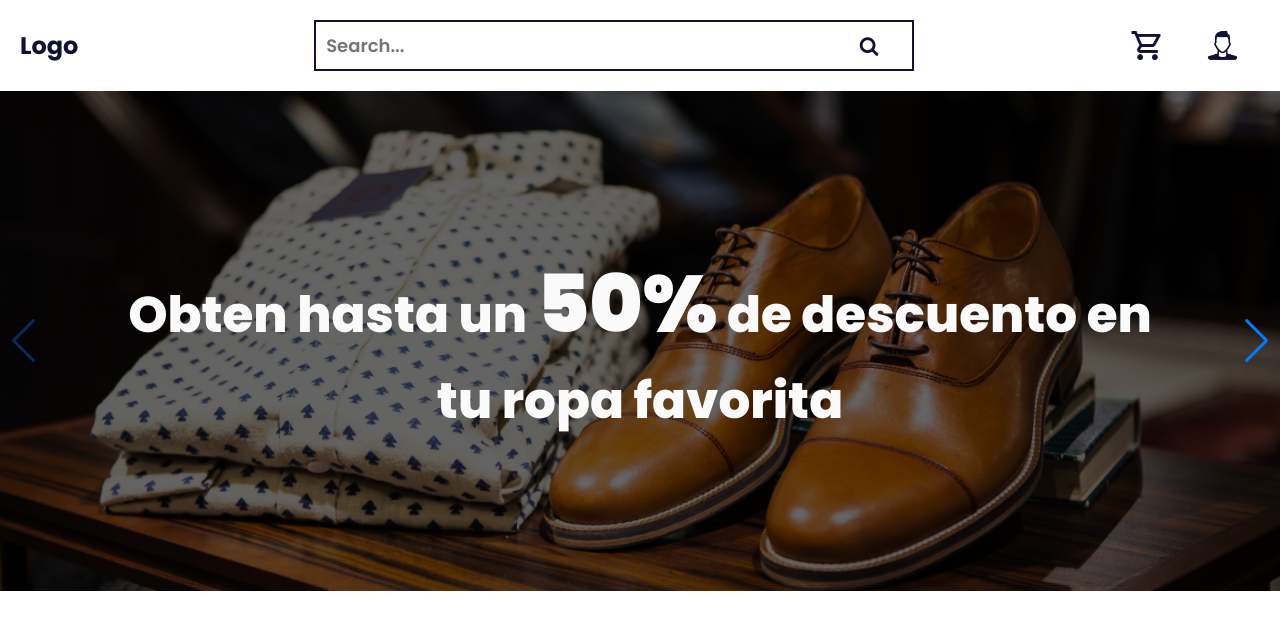
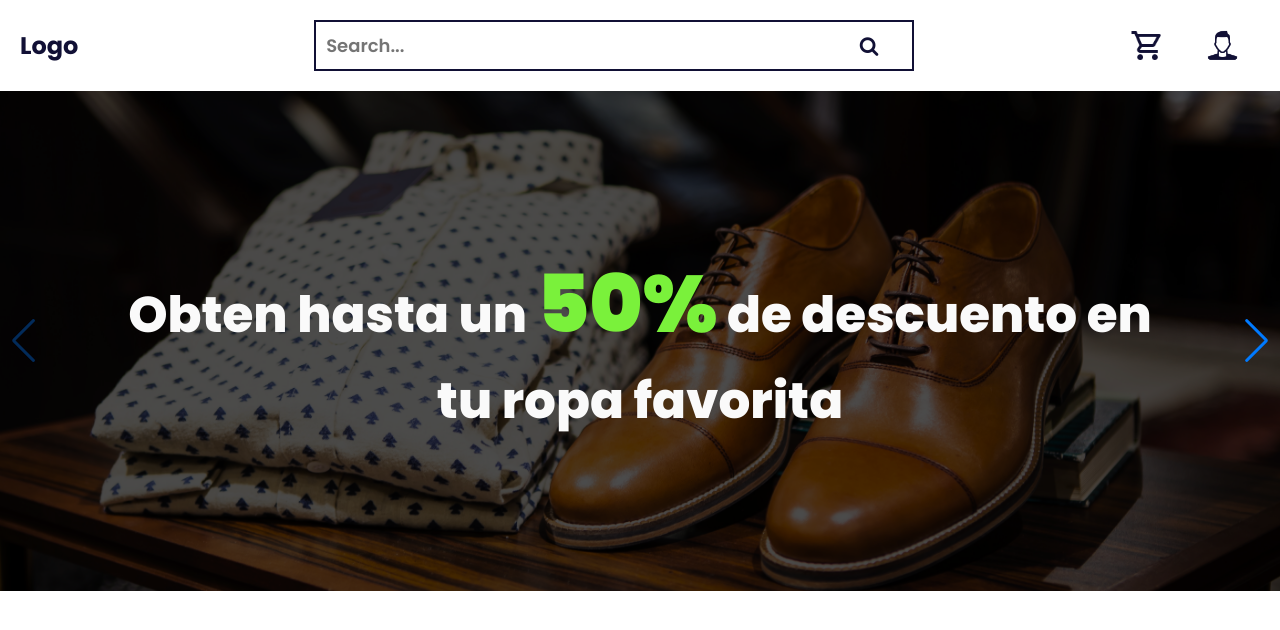
Before and after one commit to Paragua48596/ecommerce-sample-react, a React (Create React App) app: page / in a window 1280 px wide. Shown: the top 630 px of the page. Built offline with nearby package versions, Linux system fonts and the light colour scheme.

Commit message:
Aumentamos opacidad del slider y cambiamos color del porcentaje de descuento.

```diff
--- a/src/public/styles/App.css
+++ b/src/public/styles/App.css
@@ -121,7 +121,7 @@ header {
   position: absolute;
   top: 0;
   left: 0;
-  opacity: 0.6;
+  opacity: 0.7;
 }
 
 .swiper-text {
@@ -146,6 +146,7 @@ header {
 span.discount {
   font-weight: 900;
   font-size: 80px;
+  color: #7AF13B;
 }
 
 span.food {
```
